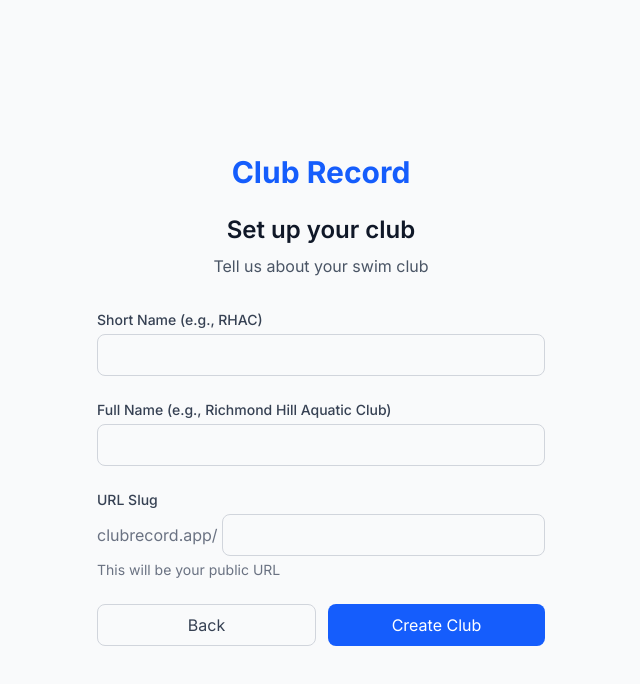
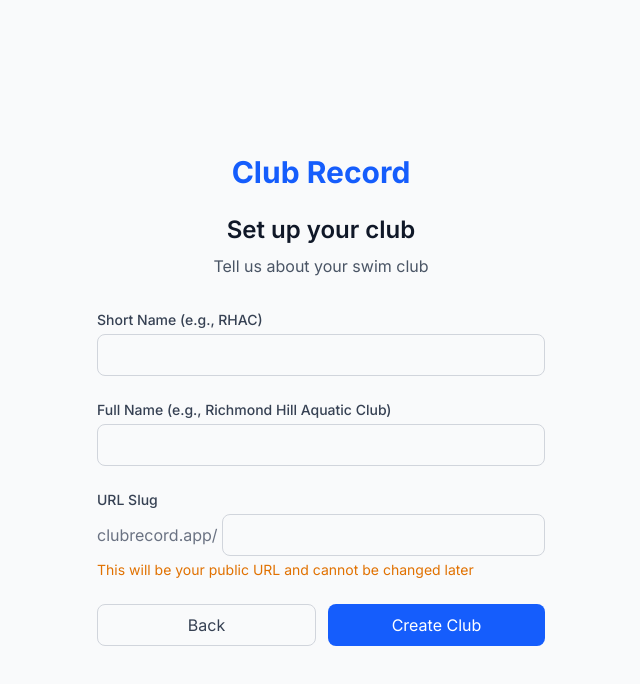
Before and after one commit to sojack/club-record, a Next.js app: page /signup in a window 1280 px wide. Both pictures are taken after typing "name@example.com", "Sample123" into the empty fields and a click on the button "Continue". Shown: the top 684 px of the page, without its empty margins (319-959 px from the left). Built offline with nearby package versions, Linux system fonts and the light colour scheme.

Commit message:
Add note that URL slug cannot be changed after creation

```diff
--- a/app/(auth)/signup/page.tsx
+++ b/app/(auth)/signup/page.tsx
@@ -162,8 +162,8 @@
                   className="ml-1 block flex-1 rounded-lg border border-gray-300 px-4 py-2 focus:border-blue-500 focus:outline-none focus:ring-1 focus:ring-blue-500 dark:border-gray-600 dark:bg-gray-800 dark:text-white"
                 />
               </div>
-              <p className="mt-1 text-sm text-gray-500 dark:text-gray-400">
-                This will be your public URL
+              <p className="mt-1 text-sm text-amber-600 dark:text-amber-400">
+                This will be your public URL and cannot be changed later
               </p>
             </div>
 
```
